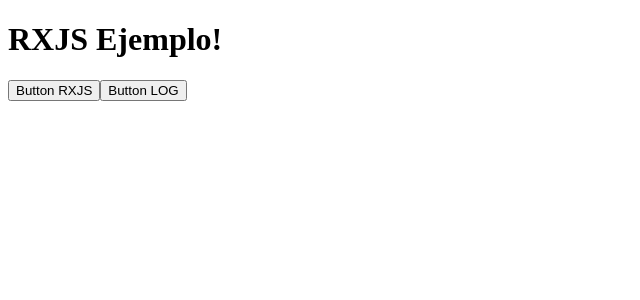
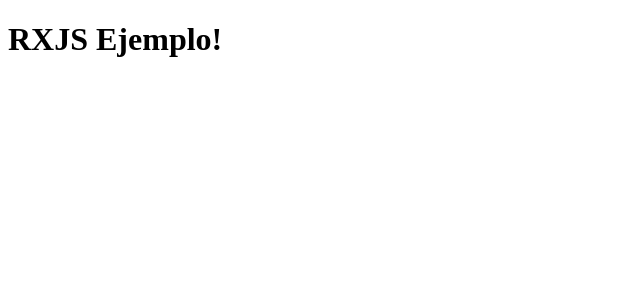
Before and after one commit to GAX3/RxJS, an Angular app in the folder angularRXJS/: page / in a window 1280 px wide. Shown: the top 300 px of the page, without its empty margins (0-640 px from the left). Built offline with nearby package versions, Linux system fonts and the light colour scheme.

Commit message:
Interval and Timer subscribe

```diff
--- a/angularRXJS/src/app/app.component.html
+++ b/angularRXJS/src/app/app.component.html
@@ -1,5 +1 @@
 <h1>RXJS Ejemplo!</h1>
-
-<button type="button" name="button" (click)="rxjsFun()">Button RXJS</button>
-
-<button type="button" name="button" (click)="log()">Button LOG</button>
--- a/angularRXJS/src/app/app.component.ts
+++ b/angularRXJS/src/app/app.component.ts
@@ -1,5 +1,5 @@
 import { Component } from '@angular/core';
-import { observable, Observable, Subscriber } from 'rxjs';
+import { interval, timer} from 'rxjs';
 
 
 @Component({
@@ -9,36 +9,23 @@
 })
 export class AppComponent {
   title = 'angularRXJS';
-  obs: any;
+
 
   ngOnInit(){
-    this.obs = new Observable(subscriber =>{
-      subscriber.next(1);
-      subscriber.next(2);
-      subscriber.next(3);
-      setTimeout(()=>{
-        subscriber.next(4);
-        subscriber.complete();
-      },1000);
-    });
-  }
+    //Interval nos permite repetir unas misma funcion cada cierto tiempo
+    const contador = interval(2000);
 
-  rxjsFun(){
-    console.log('just before subscribe');
-    this.obs.subscribe({
-      next: (x: string) =>  console.log('got value ' + x) ,
-      error: (err: string) => console.error('something wrong occurred: ' + err),
-      complete: () =>  console.log('done')
-    });
-      console.log('just after subscribe');
-  }
+    //Timer ejecuta la funcion en el tiempo definido
+    const contador2 = timer(2000);
 
-  log(){
-    console.log("1")
-    console.log("2")
-    console.log("3")
-    console.log("4")
-    console.log("5")
+    contador2.subscribe((n) =>{
+      console.log(`Timer`);
+    })
+
+
+    contador.subscribe((n) =>{
+      console.log(`Cada ${n} segundos`)
+    })
   }
 
 }
```
